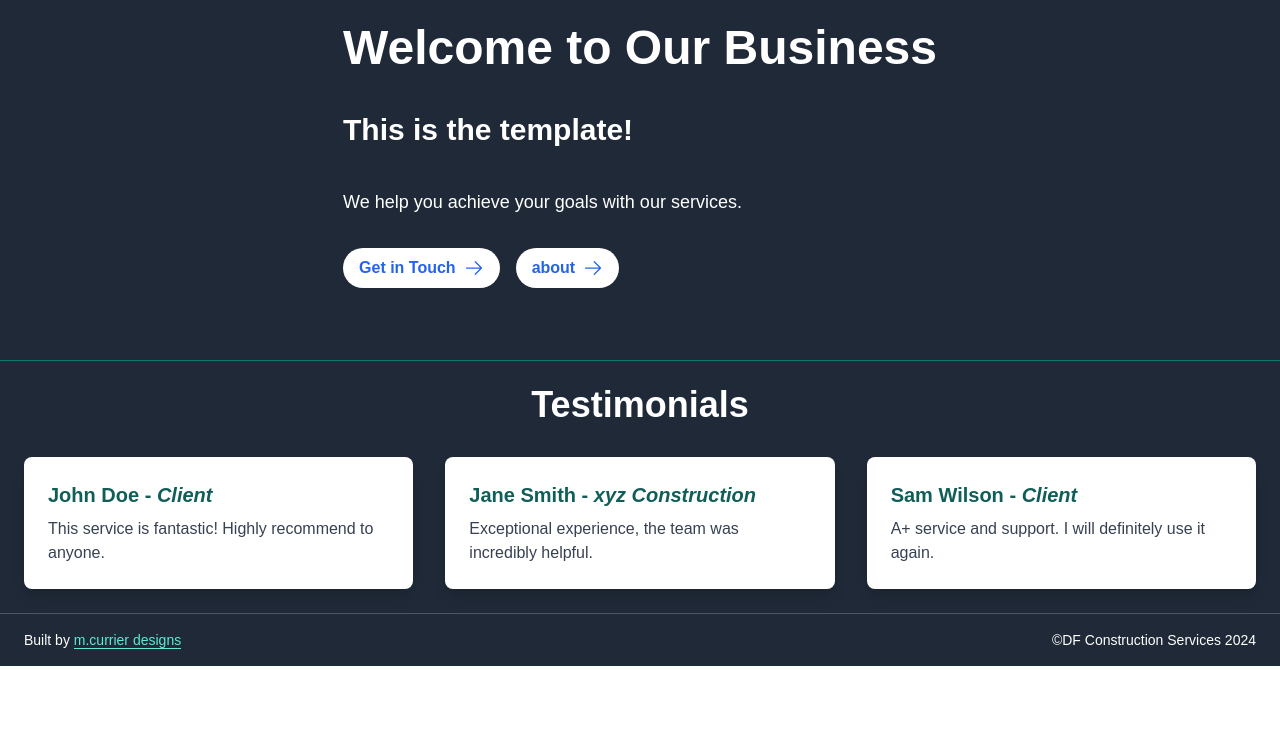
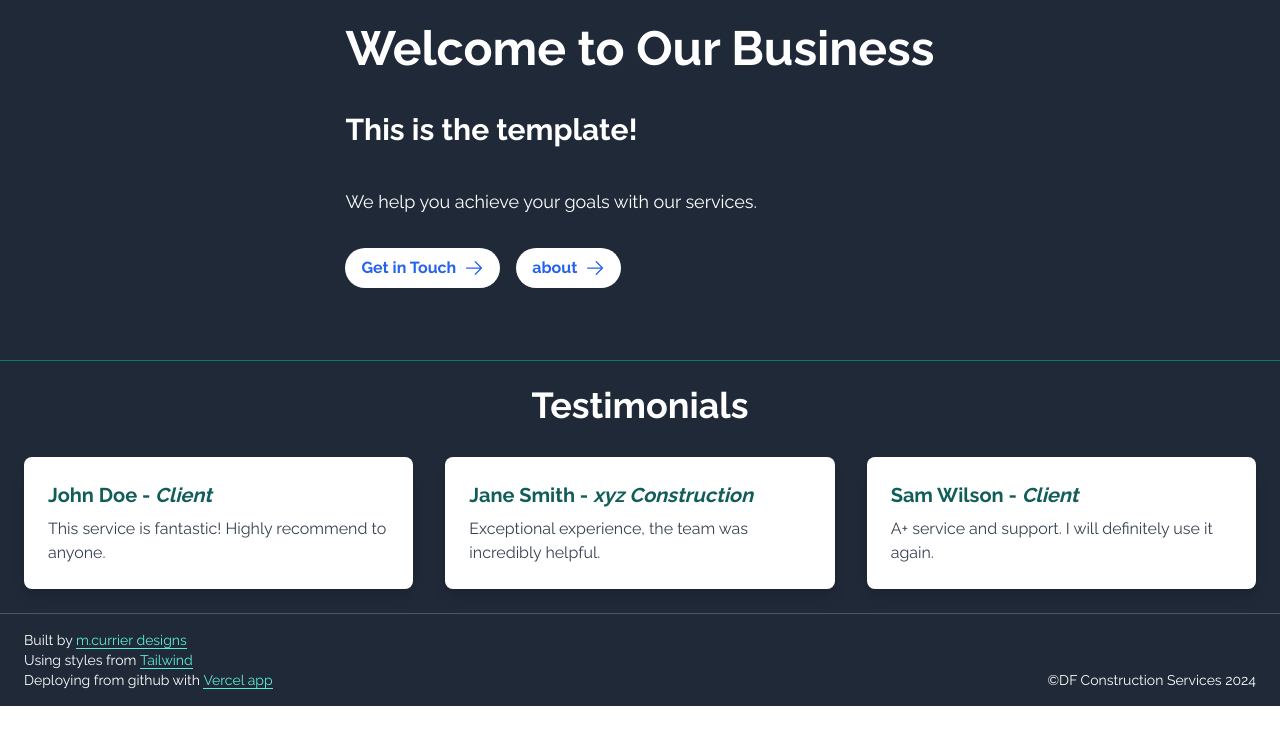
Before and after one commit to michelle-currier/df-construction, a Next.js app: page / in a window 1280 px wide. Shown: the top 744 px of the page. Built offline with nearby package versions, Linux system fonts and the light colour scheme.

Commit message:
added the raleway font

```diff
--- a/package.json
+++ b/package.json
@@ -13,6 +13,7 @@
   },
   "dependencies": {
     "@heroicons/react": "^2.1.5",
+    "@next/font": "^14.2.13",
     "@sendgrid/mail": "^8.1.3",
     "next": "14.2.13",
     "react": "^18",
--- a/src/app/globals.css
+++ b/src/app/globals.css
@@ -1,6 +1,7 @@
 @tailwind base;
 @tailwind components;
 @tailwind utilities;
+@import url('https://fonts.googleapis.com/css2?family=Raleway:ital,wght@0,100..900;1,100..900&display=swap');
 
 :root {
   --background: #ffffff;
@@ -17,8 +18,13 @@
 body {
   color: var(--foreground);
   background: var(--background);
-  font-family: Arial, Helvetica, sans-serif;
 }
+@layer base {
+  html {
+    font-family: "Raleway", sans-serif;
+  }
+}
+
 
 @layer utilities {
   .text-balance {
--- a/src/app/layout.tsx
+++ b/src/app/layout.tsx
@@ -1,21 +1,18 @@
 import type { Metadata } from "next";
-import localFont from "next/font/local";
+import { Raleway } from "@next/font/google";
+// import { Roboto } from "@next/font/google";
 import "./globals.css";
 
-const geistSans = localFont({
-  src: "./fonts/GeistVF.woff",
-  variable: "--font-geist-sans",
-  weight: "100 900",
-});
-const geistMono = localFont({
-  src: "./fonts/GeistMonoVF.woff",
-  variable: "--font-geist-mono",
-  weight: "100 900",
+const raleway = Raleway({
+  weight: ["400", "700"],
+  style: ["normal", "italic"],
+  subsets: ["latin"],
+  // display: "swap",
 });
 
 export const metadata: Metadata = {
-  title: 'Small Business Promotion',
-  description: 'Landing page for promoting a small business',
+  title: "Small Business Promotion",
+  description: "Landing page for promoting a small business",
 };
 
 export default function RootLayout({
@@ -26,7 +23,9 @@ export default function RootLayout({
   return (
     <html lang="en">
       <body
-        className={`${geistSans.variable} ${geistMono.variable} antialiased`}
+        className={raleway.className}
+        // className="{raleway.className}"
+        // className={`${geistSans.variable} ${geistMono.variable} antialiased`}
       >
         {children}
       </body>
--- a/src/components/Footer.tsx
+++ b/src/components/Footer.tsx
@@ -5,7 +5,8 @@ const Footer = () => (
     <hr className="w-full border-gray-600 mt-6" />
     <div className="w-full flex justify-between items-end px-6 p-4">
       <div className="w-1/2">
-        <p className="text-sm">
+        <ul className="text-sm">
+          <li>
             Built by{" "}
             <a
               href="https://mcurrier.com"
@@ -14,7 +15,28 @@ const Footer = () => (
             >
               m.currier designs
             </a>
-        </p>
+          </li>
+          <li>
+            Using styles from&nbsp;
+            <a
+              href="https://tailwind.build/classes"
+              target="_blank"
+              className="text-teal-300 border-teal-300 border-b"
+            >
+              Tailwind
+            </a>
+          </li>
+          <li>
+            Deploying from github with&nbsp;
+            <a
+              href="https://vercel.com/"
+              target="_blank"
+              className="text-teal-300 border-teal-300 border-b"
+            >
+              Vercel app
+            </a>
+          </li>
+        </ul>
       </div>
       <div className="w-1/2 text-right">
         <p className="text-sm">©DF Construction Services 2024</p>
--- a/tailwind.config.ts
+++ b/tailwind.config.ts
@@ -8,6 +8,9 @@ const config: Config = {
   ],
   theme: {
     extend: {
+      // fontFamily: {
+      //   sans: ['var(--font-raleway'],
+      // },
       colors: {
         background: "var(--background)",
         foreground: "var(--foreground)",
```
Also changed, not shown: 1 other file (tests, documents, lock files or other folders). Lines whose indentation alone changed are shown as unchanged.
